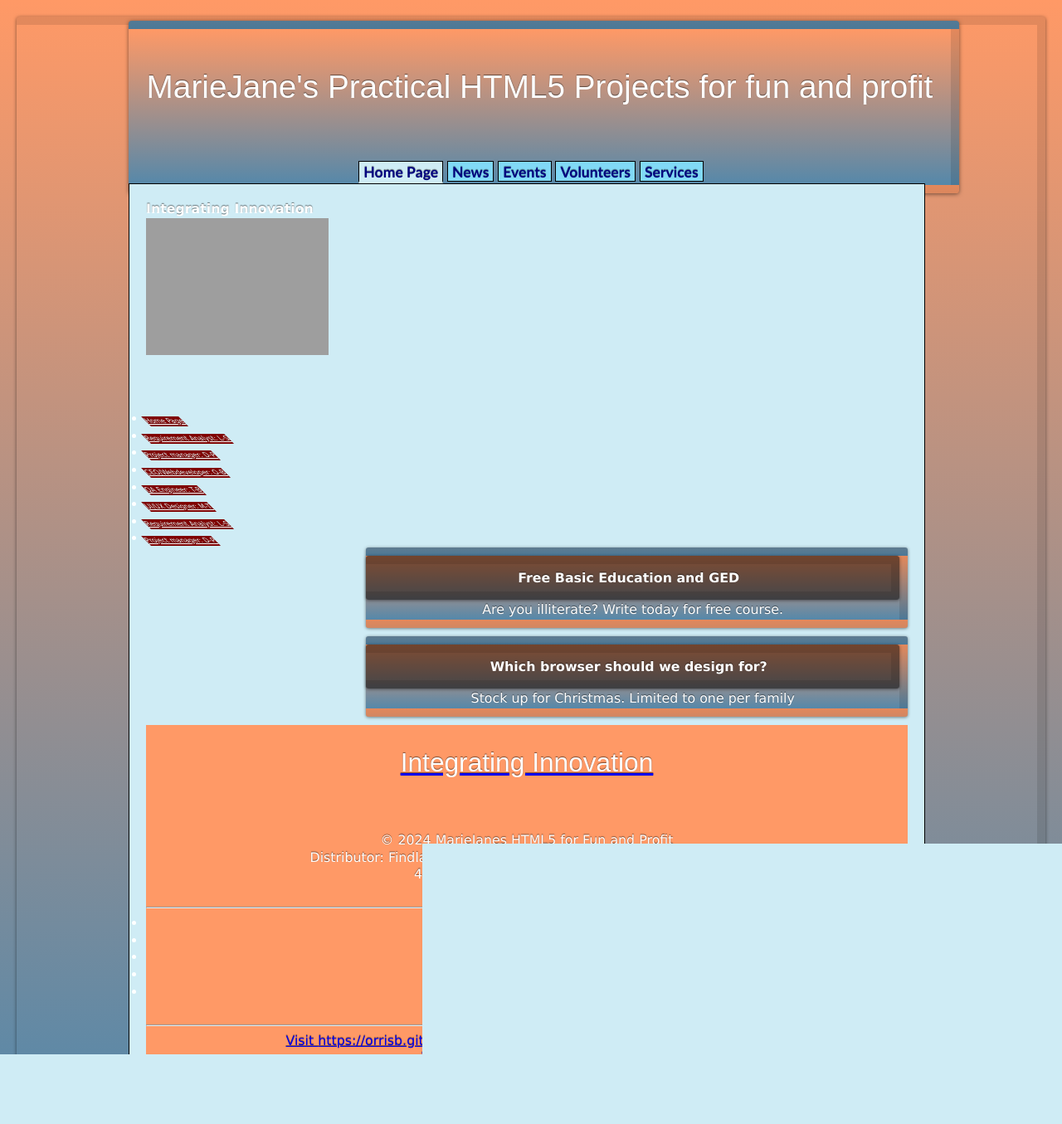
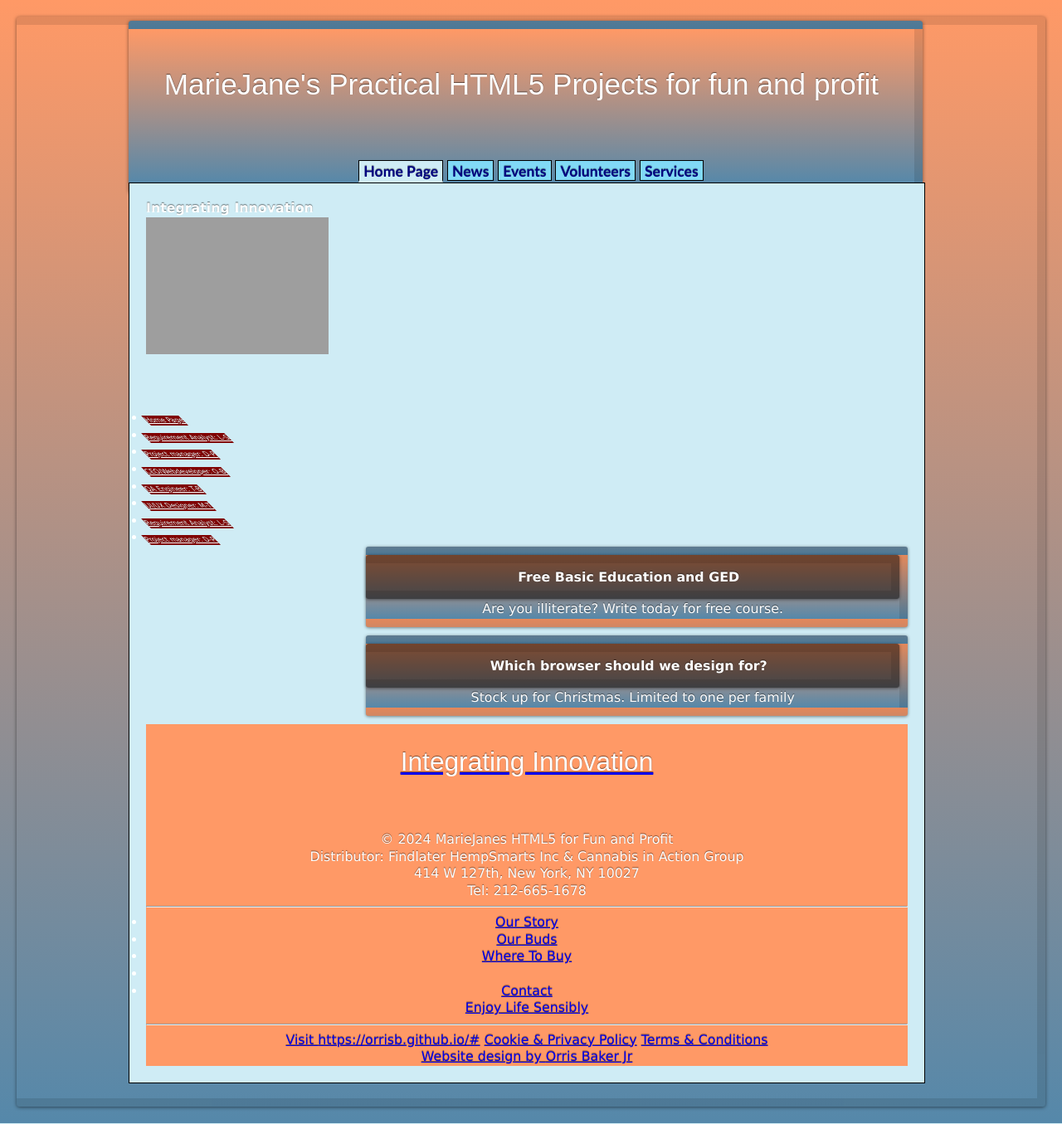
Before and after one commit to orrisb/orrisb.github.io, a PHP site: page /index.html in a window 1280 px wide. Shown: the whole page at 83% size. Run offline with PHP 8.4, Linux system fonts and the light colour scheme; grey boxes are pictures that could not be loaded.

Commit message:
Update squaretabs.css

```diff
--- a/CSS/squaretabs.css
+++ b/CSS/squaretabs.css
@@ -21,7 +21,7 @@ body {text-align:center; margin: 20px; background: #bee8ff; font: medium arial;
 header {
     margin-top:0;
     height:11rem;
-    width:100%;
+    width:95.7%;
     background-image:url('images/bluepan.jpg');
     background-repeat:no-repeat;
     background-position:
@@ -35,7 +35,7 @@ header {
     box-shadow: 0 .05em .25em rgba(0, 0, 0, .5);
     color: white;
     text-shadow: 0 -.05em .05em rgba(0, 0, 0, .5);
-    font-size: 110%;
+    font-size: 100%;
     line-height: 1.5;
     border-width: 10px;
     border-left-width: 0; }
```
